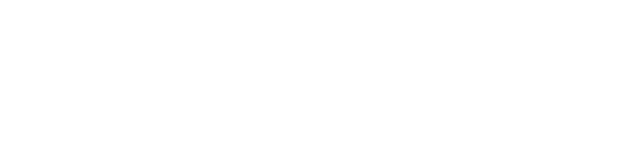
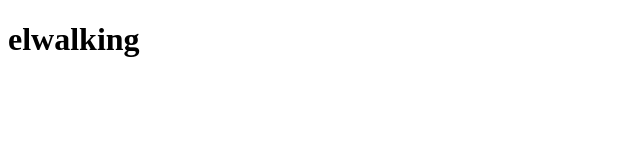
Before and after one commit to SantiagoBocel/elwalking.github.io, a plain HTML site: page Index.html in a window 1280 px wide. Shown: the whole page, without its empty margins (0-640 px from the left). Drawn offline with Linux system fonts and the light colour scheme.

Commit message:
Second Commit

```diff
--- a/Index.html
+++ b/Index.html
@@ -4,9 +4,9 @@
     <meta charset="UTF-8">
     <meta http-equiv="X-UA-Compatible" content="IE=edge">
     <meta name="viewport" content="width=device-width, initial-scale=1.0">
-    <title>Document</title>
+    <title>elwalking</title>
 </head>
 <body>
-
+    <h1>elwalking</h1>
 </body>
 </html>
```
